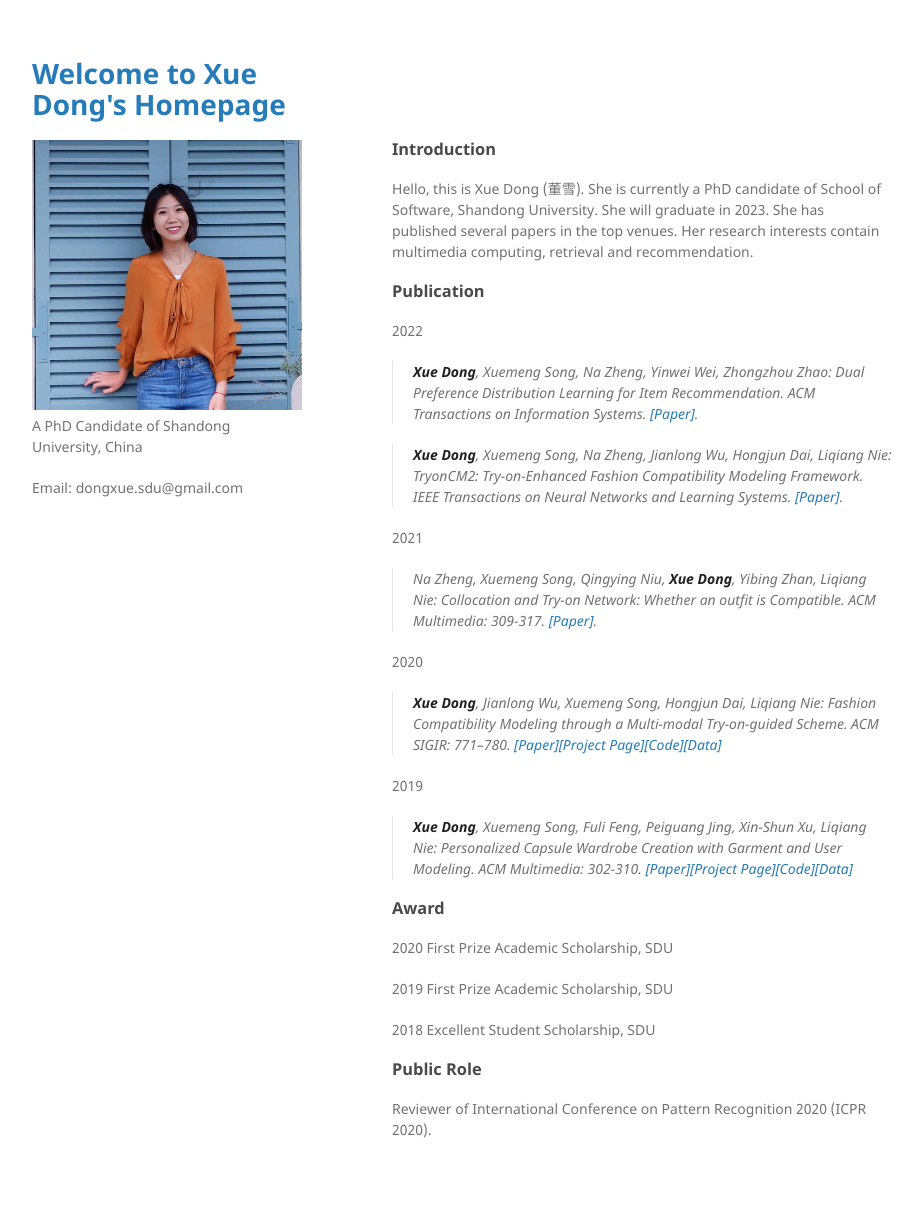
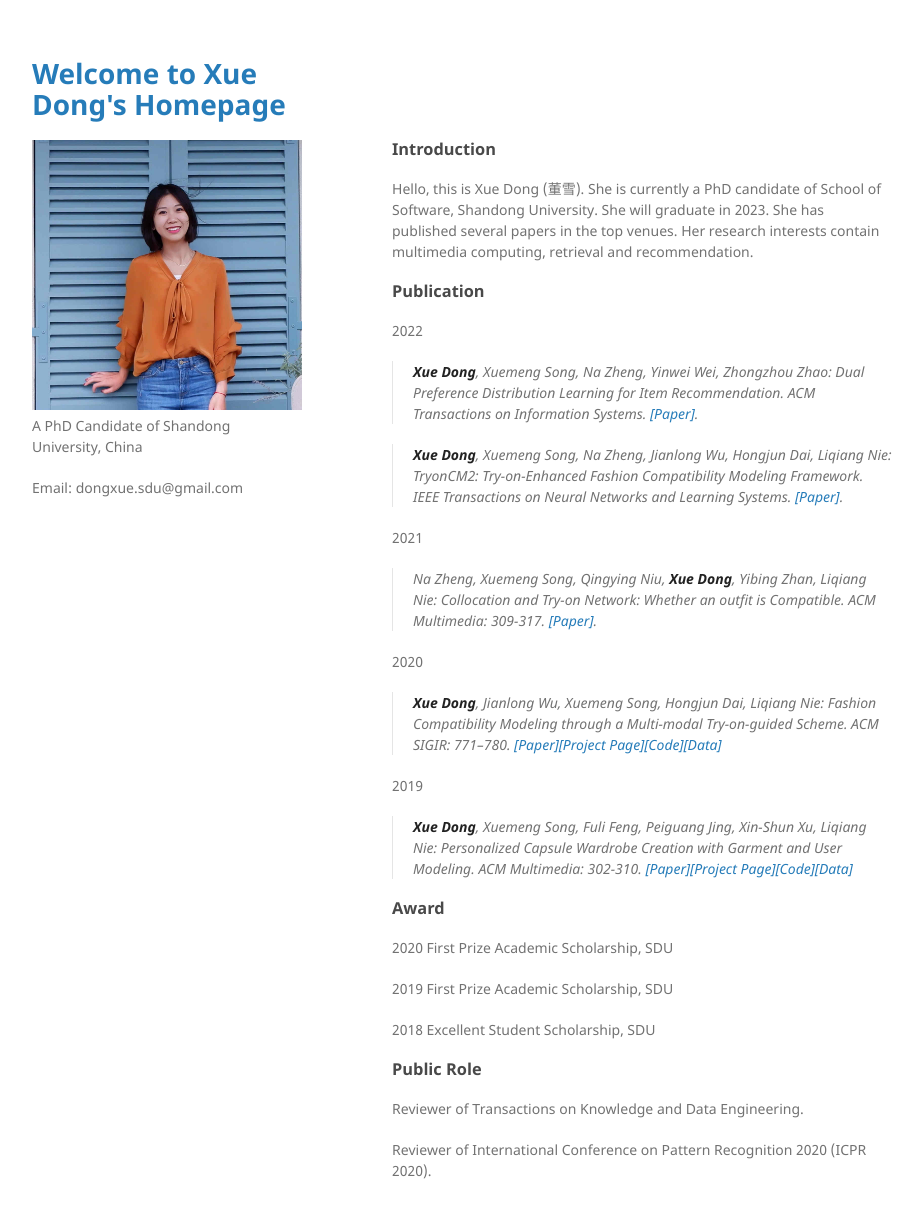
Before and after one commit to hello-dx/hello-dx.github.io, a Jekyll site: the page built from index.md, in a window 1280 px wide and 1251 px high. Shown: the top 1218 px of the window, without its empty margins (178-1100 px from the left). Built offline with Jekyll 4.4.1, drawn with Linux system fonts in a browser that asks for light colours.

Commit message:
Update index.md

```diff
--- a/index.md
+++ b/index.md
@@ -35,4 +35,6 @@ Hello, this is Xue Dong (董雪). She is currently a PhD candidate of School of
 
 ### Public Role
 
+Reviewer of Transactions on Knowledge and Data Engineering.
+
 Reviewer of International Conference on Pattern Recognition 2020 (ICPR 2020).
```
